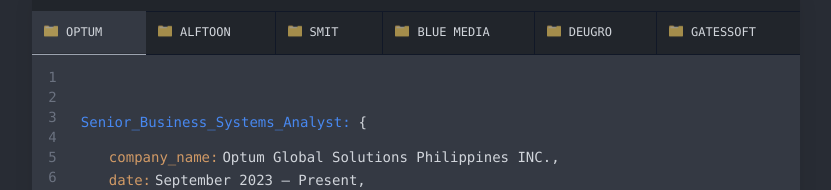
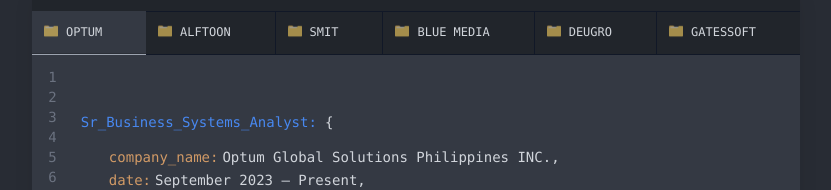
Before and after one commit to bherthchavez/my-react-portfolio, a React (Create React App) app: page / in a window 1280 px wide. Shown: the part 969-1159 px from the top of the page, without its empty margins (224-1055 px from the left). Built offline with nearby package versions, Linux system fonts and the light colour scheme.

Commit message:
Update ExpData.js

```diff
--- a/src/components/ExpData.js
+++ b/src/components/ExpData.js
@@ -1,6 +1,6 @@
 export const ExpData = [
     {
-        position: 'Senior_Business_Systems_Analyst',
+        position: 'Sr_Business_Systems_Analyst',
         companyName: 'Optum Global Solutions Philippines INC.',
         website: 'https://www.optum.com/',
         date: 'September 2023 – Present',
```
